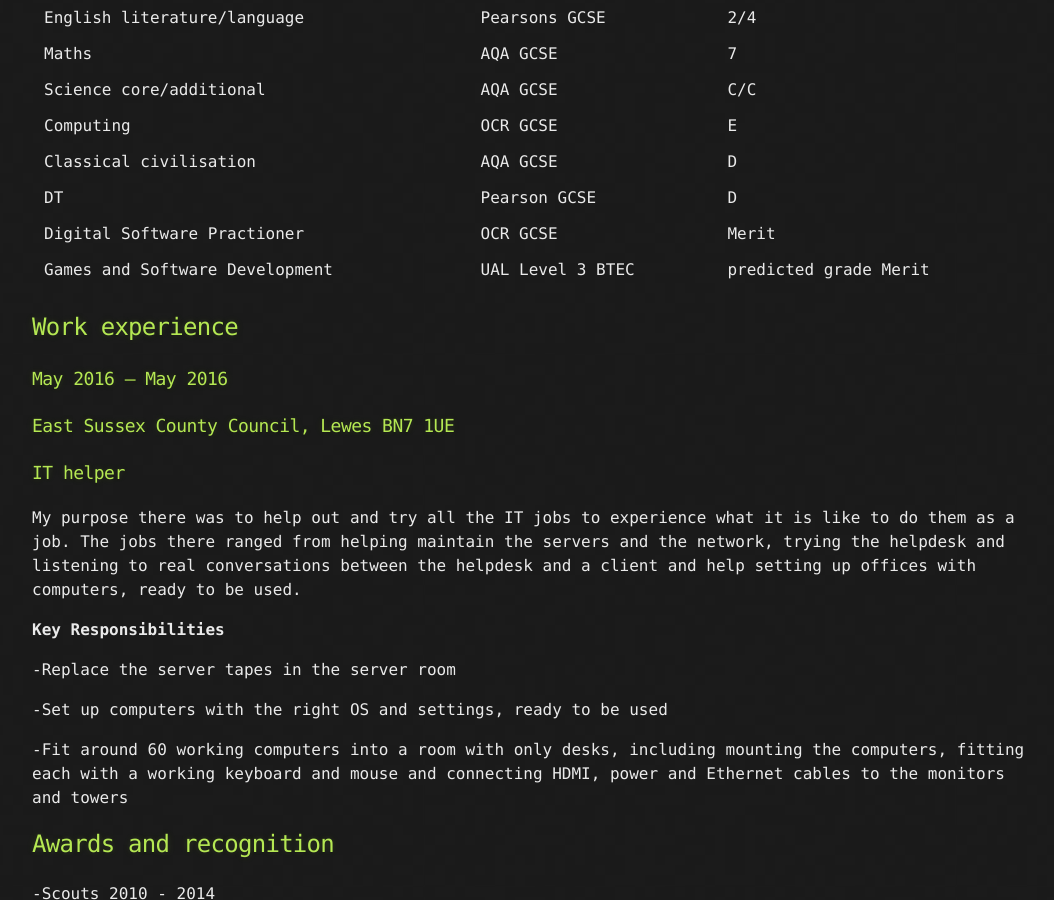
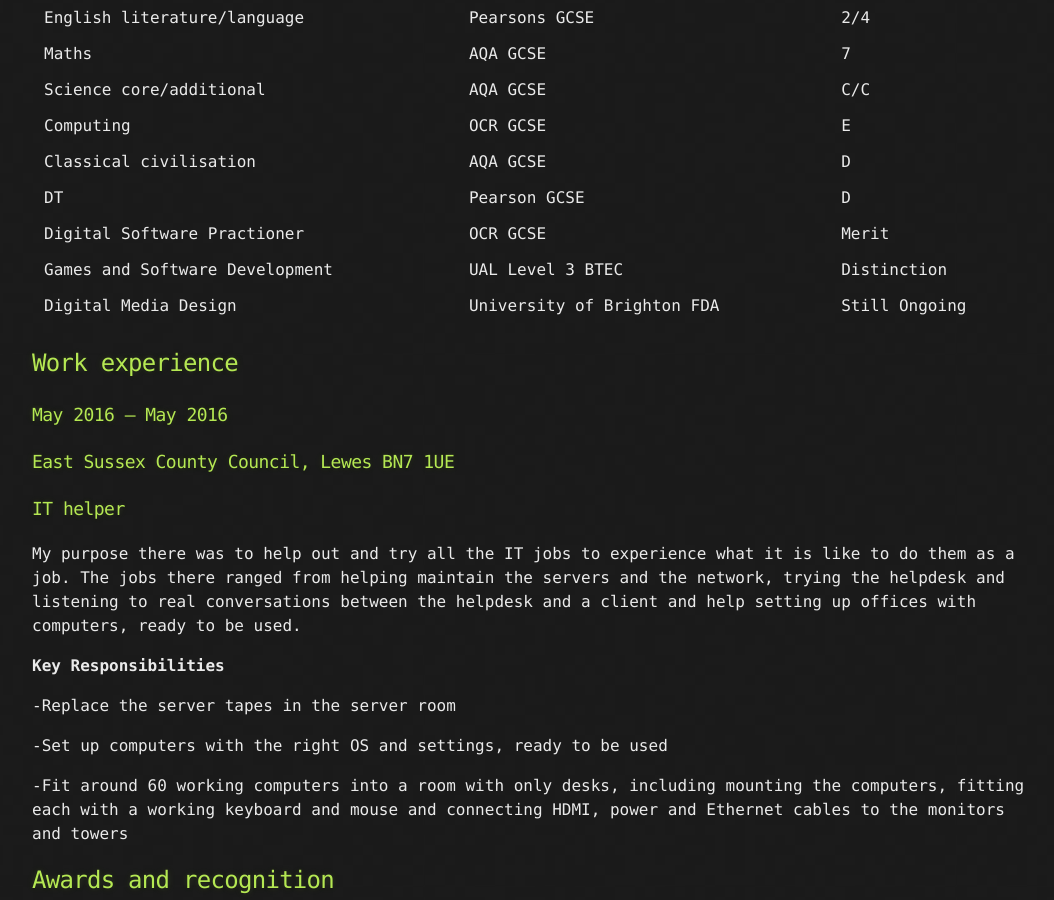
Before and after one commit to RyanBroadway/Portfolio, a Jekyll site: the page built from CV.md, in a window 1280 px wide and 900 px high, scrolled down 710 px. Shown: the whole window, without its empty margins (108-1162 px from the left). Built offline with Jekyll 4.4.1, drawn with Linux system fonts in a browser that asks for light colours; our own code applies the rules of GitHub Pages for plain Markdown files; comment, search, counter and statistics services are not loaded; the repository's description, which GitHub fills in, is left out.

Commit message:
Update CV.md

```diff
--- a/CV.md
+++ b/CV.md
@@ -8,16 +8,17 @@ A highly friendly, kind and helpful individual who achieving excellent grades in
 
 ## Education & qualifications
 
-  | Subject                        | Exam Board       | Grade                 |
-  |--------------------------------|------------------|-----------------------|
-  | English literature/language    | Pearsons GCSE    | 2/4                   |
-  | Maths                          | AQA GCSE         | 7                     |
-  | Science core/additional        | AQA GCSE         | C/C                   |
-  | Computing                      | OCR GCSE         | E                     |
-  | Classical civilisation         | AQA GCSE         | D                     |
-  | DT                             | Pearson GCSE     | D                     |
-  | Digital Software Practioner    | OCR GCSE         | Merit                 |
-  | Games and Software Development | UAL Level 3 BTEC | predicted grade Merit |
+  | Subject                        | Exam Board                 | Grade                 |
+  |--------------------------------|----------------------------|-----------------------|
+  | English literature/language    | Pearsons GCSE              | 2/4                   |
+  | Maths                          | AQA GCSE                   | 7                     |
+  | Science core/additional        | AQA GCSE                   | C/C                   |
+  | Computing                      | OCR GCSE                   | E                     |
+  | Classical civilisation         | AQA GCSE                   | D                     |
+  | DT                             | Pearson GCSE               | D                     |
+  | Digital Software Practioner    | OCR GCSE                   | Merit                 |
+  | Games and Software Development | UAL Level 3 BTEC           | Distinction           |
+  | Digital Media Design           | University of Brighton FDA | Still Ongoing         |
 
 
 ## Work experience
```
